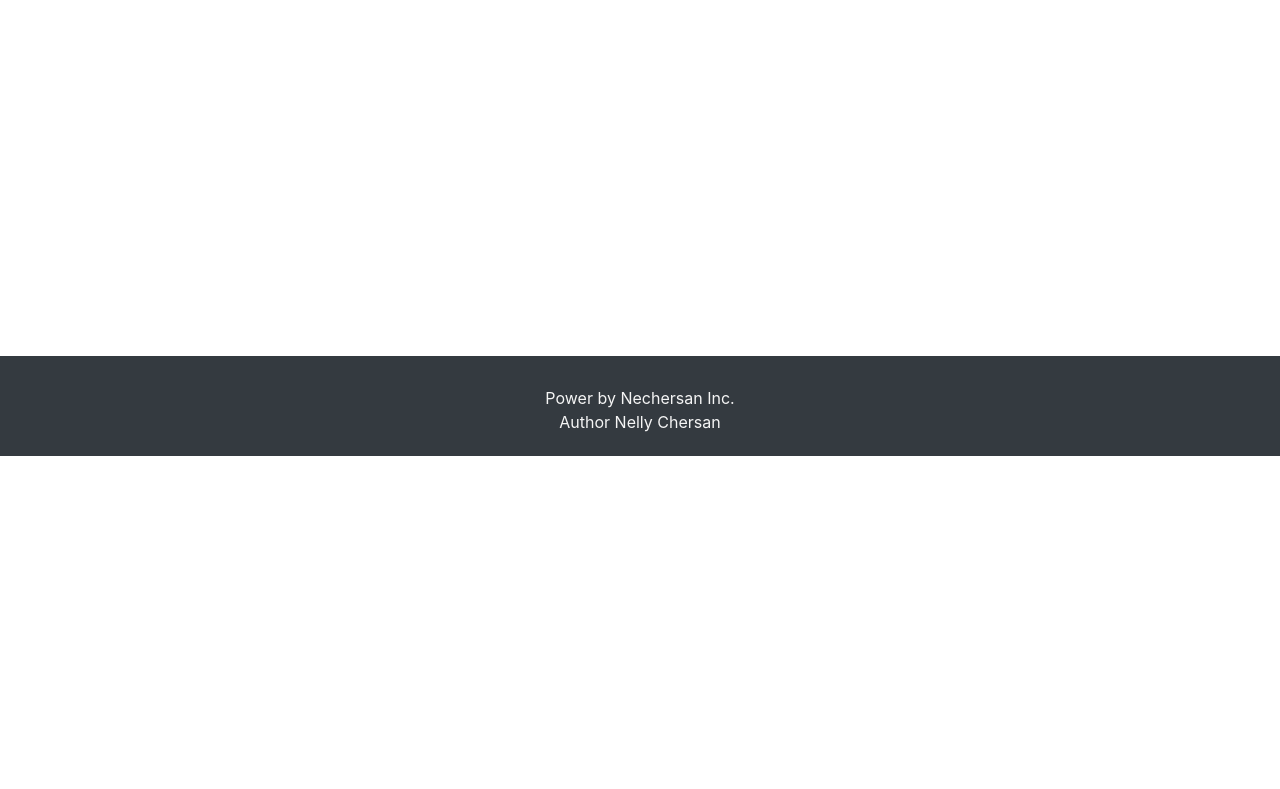
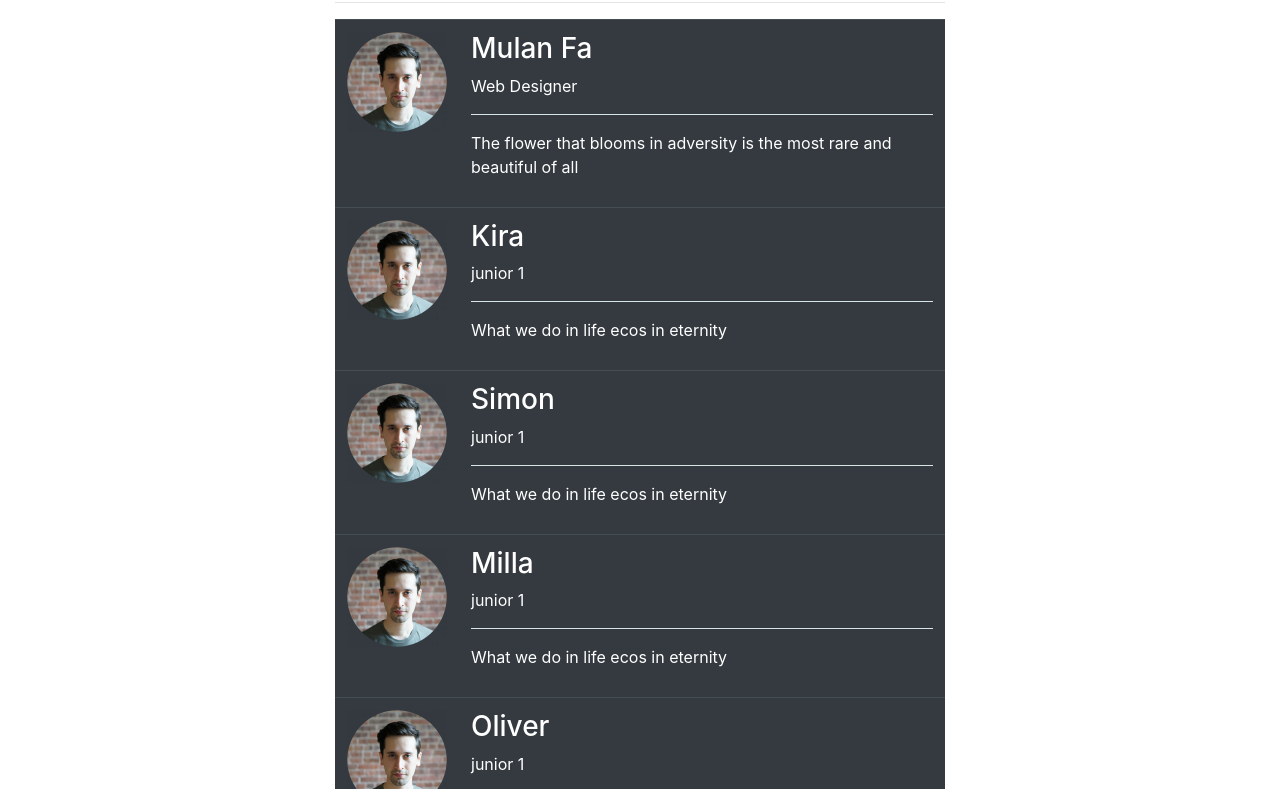
Before and after one commit to LeChersan/Intro-Jquery, a plain HTML site: page index.html in a window 1280 px wide. Shown: the part 168-957 px from the top of the page. Before the commit the page ends 800 px from the top, so only its background shows below. Drawn offline with nearby package versions, Linux system fonts and the light colour scheme.

Commit message:
Se termino aplicacion web. Listado de empleados

```diff
--- a/index.html
+++ b/index.html
@@ -46,7 +46,35 @@
         </form>
       </div>
     </nav>
-    <h1>Hello, world!</h1>
+
+    <!-- Inicio de tabla -->
+    <div class="container-fluid">
+      <div class="row" style="padding-top: 50px;">
+        <div class="col-6 offset-3">
+          <h1>Lista de empleados</h1>
+          <hr>
+          <table class="table table-dark">
+            <tbody id="contentUsers">
+              <tr>
+                <td>
+                  <img src="img/user.png" width="100px" alt="">
+                </td>
+                <td>
+                  <h3>Mulan Fa</h3>
+                  <p>Web Designer</p>
+                  <hr style="background-color:azure">
+                  <p>The flower that blooms in adversity is the most rare and beautiful of all</p>
+
+                </td>
+              </tr>
+            </tbody>
+
+          </table>
+        </div>
+
+      </div>
+
+    </div>
 
     <footer>
       <p>
@@ -61,7 +89,8 @@
     <script src="https://code.jquery.com/jquery-3.5.1.slim.min.js" integrity="sha384-DfXdz2htPH0lsSSs5nCTpuj/zy4C+OGpamoFVy38MVBnE+IbbVYUew+OrCXaRkfj" crossorigin="anonymous"></script>
     <script src="https://cdn.jsdelivr.net/npm/popper.js@1.16.1/dist/umd/popper.min.js" integrity="sha384-9/reFTGAW83EW2RDu2S0VKaIzap3H66lZH81PoYlFhbGU+6BZp6G7niu735Sk7lN" crossorigin="anonymous"></script>
     <script src="https://stackpath.bootstrapcdn.com/bootstrap/4.5.2/js/bootstrap.min.js" integrity="sha384-B4gt1jrGC7Jh4AgTPSdUtOBvfO8shuf57BaghqFfPlYxofvL8/KUEfYiJOMMV+rV" crossorigin="anonymous"></script>
-    <script src="scripts/intro.js"></script>
+    <!-- <script src="scripts/intro.js"></script> -->
+    <script src="scripts/empleados.js"></script>
 
   </body>
 </html>
--- /dev/null
+++ b/scripts/empleados.js
@@ -0,0 +1,36 @@
+// [] corchete - arreglos o listas
+// {} llaves - objetos o diccionario
+let empleados = [
+    {nombre: "Kira", app: "Chersan", email: "kira@mail.com", ph: 56789009, frase: "What we do in life ecos in eternity", puesto: "junior 1", img: "img/user.png"},
+    {nombre: "Simon", app: "Sanchez", email: "simon@mail.com", ph: 56789009, frase: "What we do in life ecos in eternity", puesto: "junior 1", img: "img/user.png"},
+    {nombre: "Milla", app: "Mendez", email: "milla@mail.com", ph: 56789009, frase: "What we do in life ecos in eternity", puesto: "junior 1", img: "img/user.png"},
+    {nombre: "Oliver", app: "O'brien", email: "oliver@mail.com", ph: 56789009, frase: "What we do in life ecos in eternity", puesto: "junior 1", img: "img/user.png"},
+    {nombre: "Marc", app: "Solis", email: "marc@mail.com", ph: 56789009, frase: "What we do in life ecos in eternity", puesto: "junior 1", img: "img/user.png"},
+    {nombre: "Gus", app: "Machado", email: "gus@mail.com", ph: 56789009, frase: "What we do in life ecos in eternity", puesto: "junior 1", img: "img/user.png"},
+]
+
+// console.log(empleados[3].email)
+// console.log(empleados[5].nombre)
+// console.log(empleados)
+
+
+for (let index = 0; index < empleados.length; index++) {
+
+    let userCard = '<tr>'+
+                        '<td>'+
+                           '<img src="'+empleados[index].img+'" width="100px" alt="">'+
+                        '</td>'+
+                        '<td>'+
+                            '<h3> '+empleados[index].nombre+'</h3>'+
+                            '<p> '+empleados[index].puesto+'</p>'+
+                            '<hr style="background-color:azure">'+
+                            '<p> '+empleados[index].frase+'</p>'+
+                        '</td>'+
+                    '</tr>';
+    // console.log(empleados[index].nombre)
+
+    $('#contentUsers').append(userCard)
+
+}
+
+// #contentUsers
```
Also changed, not shown: img/user.png (added).
